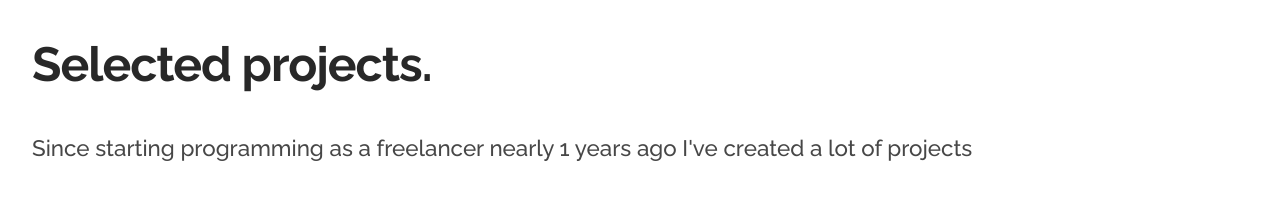
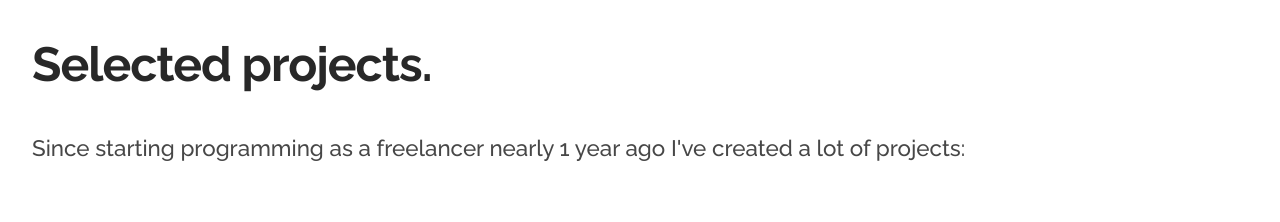
Before and after one commit to liliyavoloshina/portfolio, a Vue app: page / in a window 1280 px wide. Shown: the part 900-1122 px from the top of the page. Built offline with nearby package versions, Linux system fonts and the light colour scheme.

Commit message:
fix: typo

```diff
--- a/src/layout/Works.vue
+++ b/src/layout/Works.vue
@@ -3,9 +3,9 @@
     <div class="note-section">
       <div class="container">
         <h2 class="note-section__title">Selected projects.</h2>
-        <p class="note-section__desc">Since starting programming as a freelancer nearly 1 years ago I've created a lot
+        <p class="note-section__desc">Since starting programming as a freelancer nearly 1 year ago I've created a lot
           of
-          projects</p>
+          projects:</p>
       </div>
     </div>
     <div v-if="works" class="works">
```
